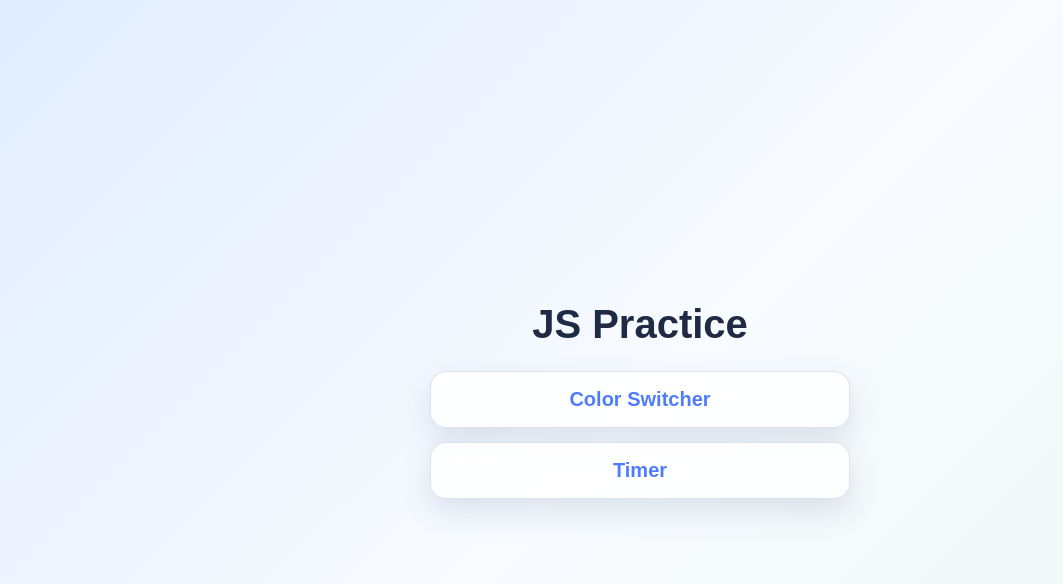
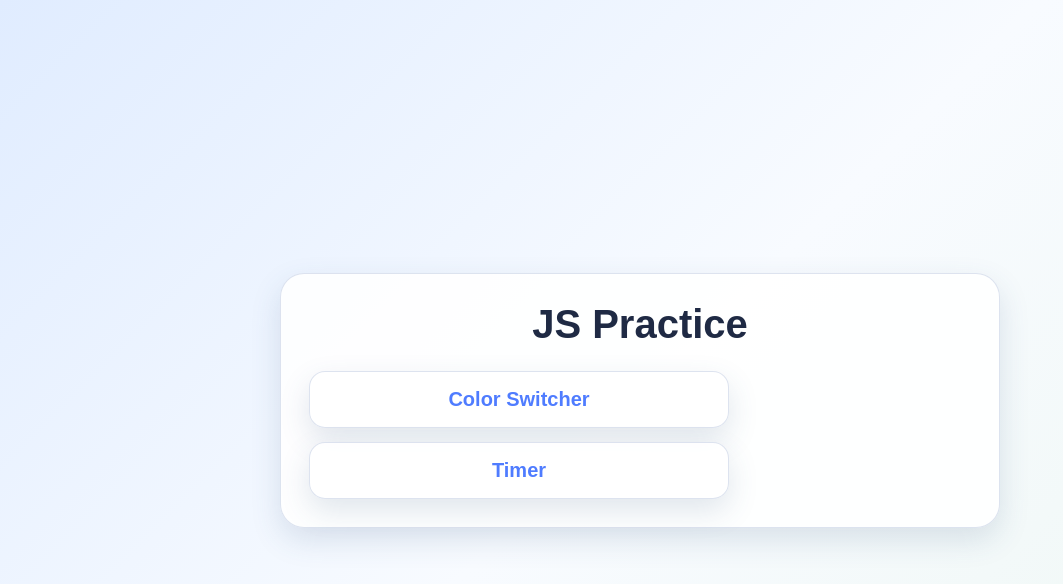
Before and after one commit to kopolorte08-del/wt-js-02-color-switcher-timer, a website built with Parcel: page index.html in a window 1280 px wide. Shown: the whole page, without its empty margins (0-1063 px from the left). Built offline with nearby package versions, Linux system fonts and the light colour scheme.

Commit message:
Update index.html

```diff
--- a/index.html
+++ b/index.html
@@ -7,11 +7,12 @@
     <link rel="stylesheet" href="./css/common.css" />
   </head>
   <body>
-    <h1>JS Practice</h1>
-
-    <ul>
-      <li><a href="./01-color-switcher.html">Color Switcher</a></li>
-      <li><a href="./02-timer.html">Timer</a></li>
-    </ul>
+    <div class="page-card">
+      <h1>JS Practice</h1>
+      <ul>
+        <li><a href="./01-color-switcher.html">Color Switcher</a></li>
+        <li><a href="./02-timer.html">Timer</a></li>
+      </ul>
+    </div>
   </body>
 </html>
```
